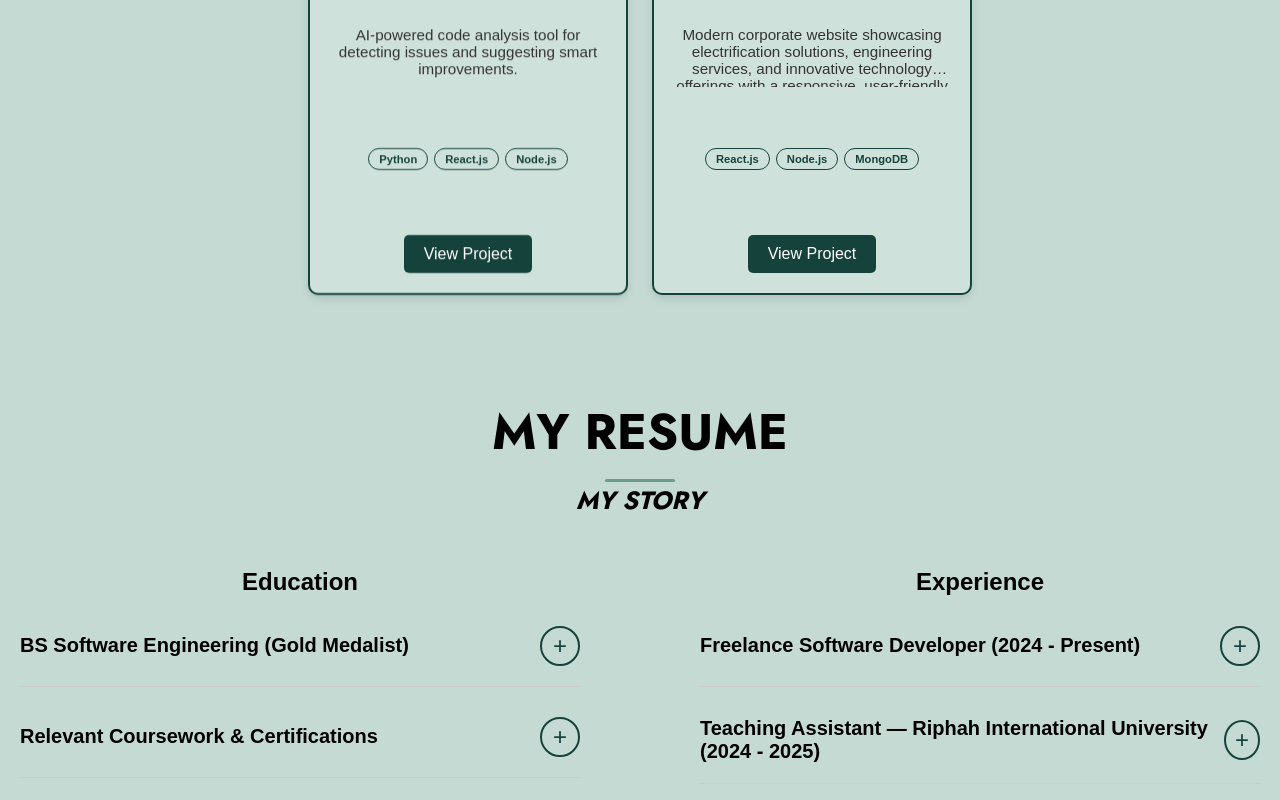
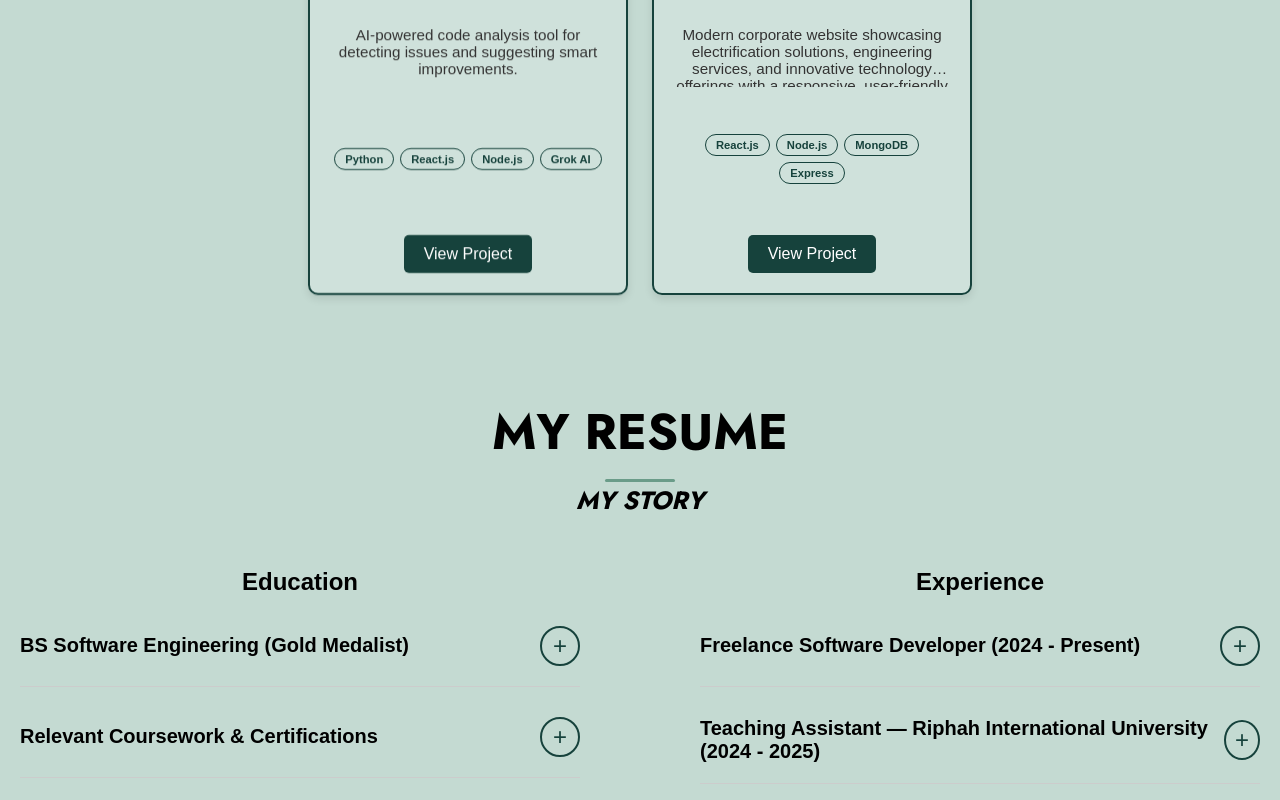
Before and after one commit to Daniyal-Wajid/DaniyalWajid, a Next.js app in the folder client/: page / in a window 1280 px wide. Shown: the part 2900-3700 px from the top of the page. Built offline with nearby package versions, Linux system fonts and the light colour scheme.

Commit message:
Update Portfolio.jsx

```diff
--- a/client/src/components/Portfolio.jsx
+++ b/client/src/components/Portfolio.jsx
@@ -52,14 +52,14 @@ const Portfolio = () => {
   description: 'AI-powered code analysis tool for detecting issues and suggesting smart improvements.',
   link: 'https://github.com/Daniyal-Wajid/CodeSense',
   image: withBasePath('/assets/portfolio/CodeSense.png'),
-  tags: ['Python', 'React.js', 'Node.js'],
+  tags: ['Python', 'React.js', 'Node.js', 'Grok AI'],
 },
 {
   title: 'Orbiqe Technologies',
-  description: 'Modern corporate website showcasing electrification solutions, engineering services, and innovative technology offerings with a responsive, user-friendly interface.',
+  description: 'Modern corporate website showcasing electrification solutions, engineering services, and innovative technology offerings with a responsive, user-friendly design and optimized performance.',
   link: 'https://orbiqetech.com/',
   image: withBasePath('/assets/portfolio/orbiqe.png'),
-  tags: ['React.js', 'Node.js', 'MongoDB'],
+  tags: ['React.js', 'Node.js', 'MongoDB', 'Express'],
 },
 ];
 
```
